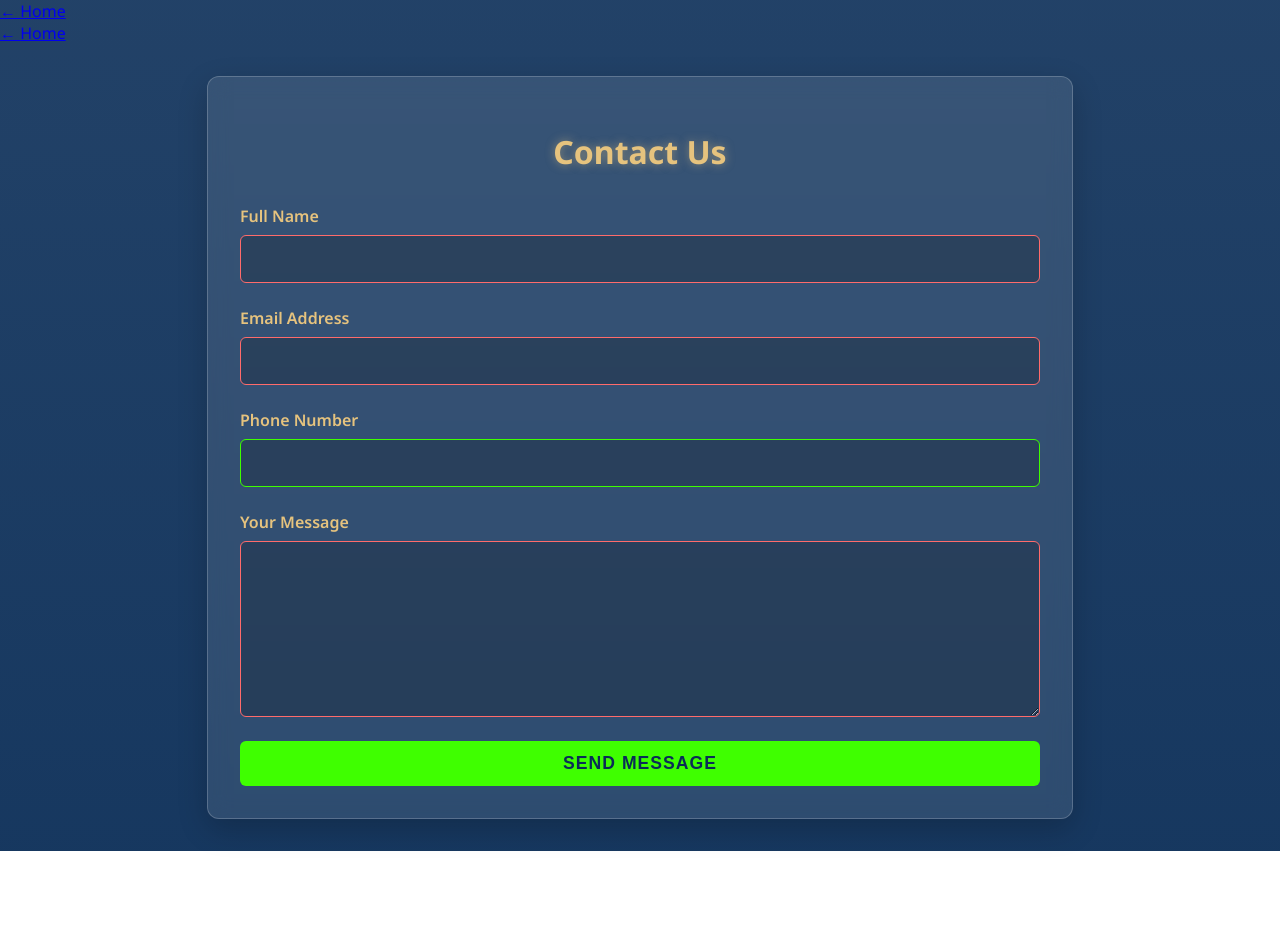
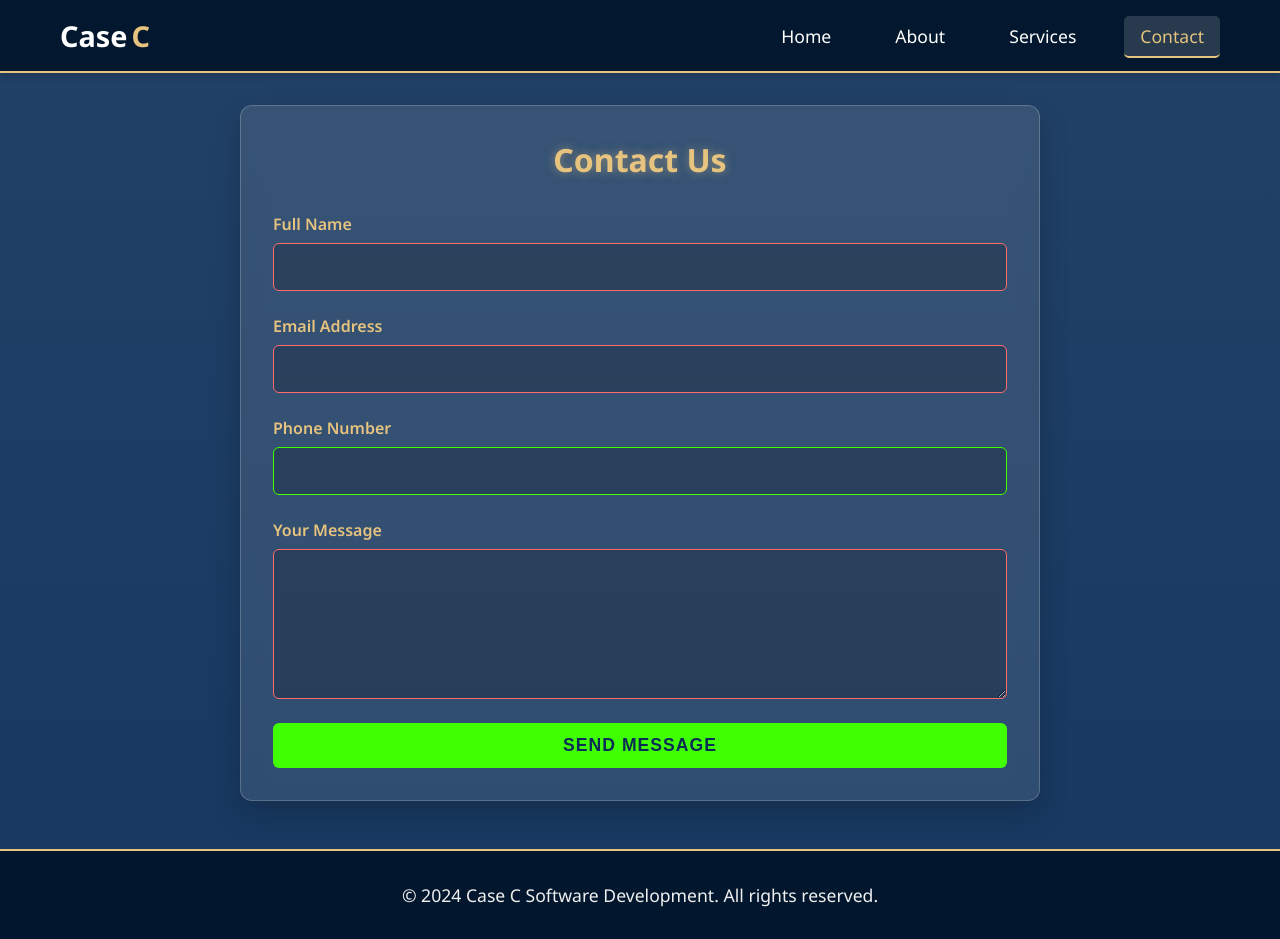
Before and after one commit to CaseCSoftwareDevelopment/HomePage, a plain HTML site: page contact.html in a window 1280 px wide. Before the commit the page ends 851 px from the top, so only its background shows below. Drawn offline with Linux system fonts and the light colour scheme.

Commit message:
Revamp contact.html with new layout and features
Updated the contact page layout and functionality, including navigation and footer.

```diff
--- a/contact.html
+++ b/contact.html
@@ -1,12 +1,9 @@
 <!DOCTYPE html>
 <html lang="en">
 <head>
-    <div id="fixed-back-button">
-  <a href="Homepage.html">← Home</a>
-</div>
     <meta charset="UTF-8">
     <meta name="viewport" content="width=device-width, initial-scale=1.0">
-    <title>Contact Us | Case C Software Development</title>
+    <title>Contact Case C</title>
     <link href="https://fonts.googleapis.com/css2?family=Noto+Sans:wght@400;600;700&display=swap" rel="stylesheet">
     <style>
         :root {
@@ -18,14 +15,94 @@
             --text-dark: #0A2D57;
         }
 
+        * {
+            margin: 0;
+            padding: 0;
+            box-sizing: border-box;
+        }
+
         body {
             margin: 0;
             padding: 0;
             font-family: 'Noto Sans', sans-serif;
-            background: linear-gradient(rgba(10, 45, 87, 0.9), rgba(10, 45, 87, 0.95)),
-                        url('ocean-bg.jpg') center/cover fixed;
+            background: linear-gradient(rgba(10, 45, 87, 0.9), rgba(10, 45, 87, 0.95));
             color: var(--text-light);
             min-height: 100vh;
+        }
+
+        /* Navigation Bar */
+        .navbar {
+            background: rgba(0, 20, 40, 0.9);
+            padding: 1rem 0;
+            position: sticky;
+            top: 0;
+            z-index: 100;
+            backdrop-filter: blur(10px);
+            box-shadow: 0 2px 10px rgba(0, 0, 0, 0.2);
+            border-bottom: 2px solid var(--sand-light);
+        }
+
+        .nav-container {
+            max-width: 1200px;
+            margin: 0 auto;
+            padding: 0 20px;
+            display: flex;
+            justify-content: space-between;
+            align-items: center;
+        }
+
+        .logo {
+            font-size: 1.8rem;
+            font-weight: 700;
+            color: white;
+            text-decoration: none;
+            display: flex;
+            align-items: center;
+        }
+
+        .logo-text {
+            color: white;
+        }
+
+        .logo-c {
+            color: var(--sand-light);
+            margin-left: 4px;
+        }
+
+        .nav-links {
+            display: flex;
+            gap: 2rem;
+            list-style: none;
+        }
+
+        .nav-links a {
+            color: white;
+            text-decoration: none;
+            font-weight: 500;
+            font-size: 1.1rem;
+            transition: all 0.3s ease;
+            padding: 0.5rem 1rem;
+            border-radius: 5px;
+        }
+
+        .nav-links a:hover {
+            color: var(--sand-light);
+            background: rgba(255, 255, 255, 0.1);
+        }
+
+        .nav-links a.active {
+            color: var(--sand-light);
+            background: rgba(255, 255, 255, 0.15);
+            border-bottom: 2px solid var(--sand-light);
+        }
+
+        .mobile-menu-btn {
+            display: none;
+            background: none;
+            border: none;
+            color: white;
+            font-size: 1.5rem;
+            cursor: pointer;
         }
 
         .container {
@@ -123,8 +200,46 @@
             border-color: #3FFF00;
         }
 
+        /* Footer */
+        .footer {
+            text-align: center;
+            padding: 2rem;
+            background: rgba(0, 20, 40, 0.9);
+            color: white;
+            margin-top: 3rem;
+            backdrop-filter: blur(10px);
+            border-top: 2px solid var(--sand-light);
+        }
+
+        .footer p {
+            margin: 0;
+            font-size: 1.1rem;
+            color: #f0f0f0;
+        }
+
         /* Responsive design */
         @media (max-width: 768px) {
+            .nav-links {
+                display: none;
+                position: absolute;
+                top: 100%;
+                left: 0;
+                width: 100%;
+                background: rgba(0, 20, 40, 0.95);
+                flex-direction: column;
+                padding: 1rem 0;
+                text-align: center;
+                border-top: 2px solid var(--sand-light);
+            }
+
+            .nav-links.active {
+                display: flex;
+            }
+
+            .mobile-menu-btn {
+                display: block;
+            }
+
             .container {
                 margin: 1rem;
                 padding: 1.5rem;
@@ -133,12 +248,25 @@
     </style>
 </head>
 <body>
-    <div class="back-button-container">
-  <a href="Homepage.html" class="back-button">
-    <span class="back-arrow">←</span>
-    <span class="back-text">Home</span>
-  </a>
-</div>
+    <!-- Navigation Bar -->
+    <nav class="navbar">
+        <div class="nav-container">
+            <a href="index.html" class="logo">
+                <span class="logo-text">Case</span>
+                <span class="logo-c">C</span>
+            </a>
+
+            <button class="mobile-menu-btn">☰</button>
+
+            <ul class="nav-links">
+                <li><a href="index.html">Home</a></li>
+                <li><a href="about.html">About</a></li>
+                <li><a href="services.html">Services</a></li>
+                <li><a href="contact.html" class="active">Contact</a></li>
+            </ul>
+        </div>
+    </nav>
+
     <div class="container">
         <h1>Contact Us</h1>
 
@@ -171,6 +299,11 @@
         </form>
     </div>
 
+    <!-- Footer -->
+    <section class="footer">
+        <p>&copy; 2024 Case C Software Development. All rights reserved.</p>
+    </section>
+
     <script>
         document.getElementById('contactForm').addEventListener('submit', function(e) {
             e.preventDefault();
@@ -186,6 +319,18 @@
                 }, 5000);
             }, 1000);
         });
+
+        // Mobile menu toggle
+        document.querySelector('.mobile-menu-btn').addEventListener('click', function() {
+            document.querySelector('.nav-links').classList.toggle('active');
+        });
+
+        // Close mobile menu when clicking on a link
+        document.querySelectorAll('.nav-links a').forEach(link => {
+            link.addEventListener('click', function() {
+                document.querySelector('.nav-links').classList.remove('active');
+            });
+        });
     </script>
 </body>
 </html>
```
